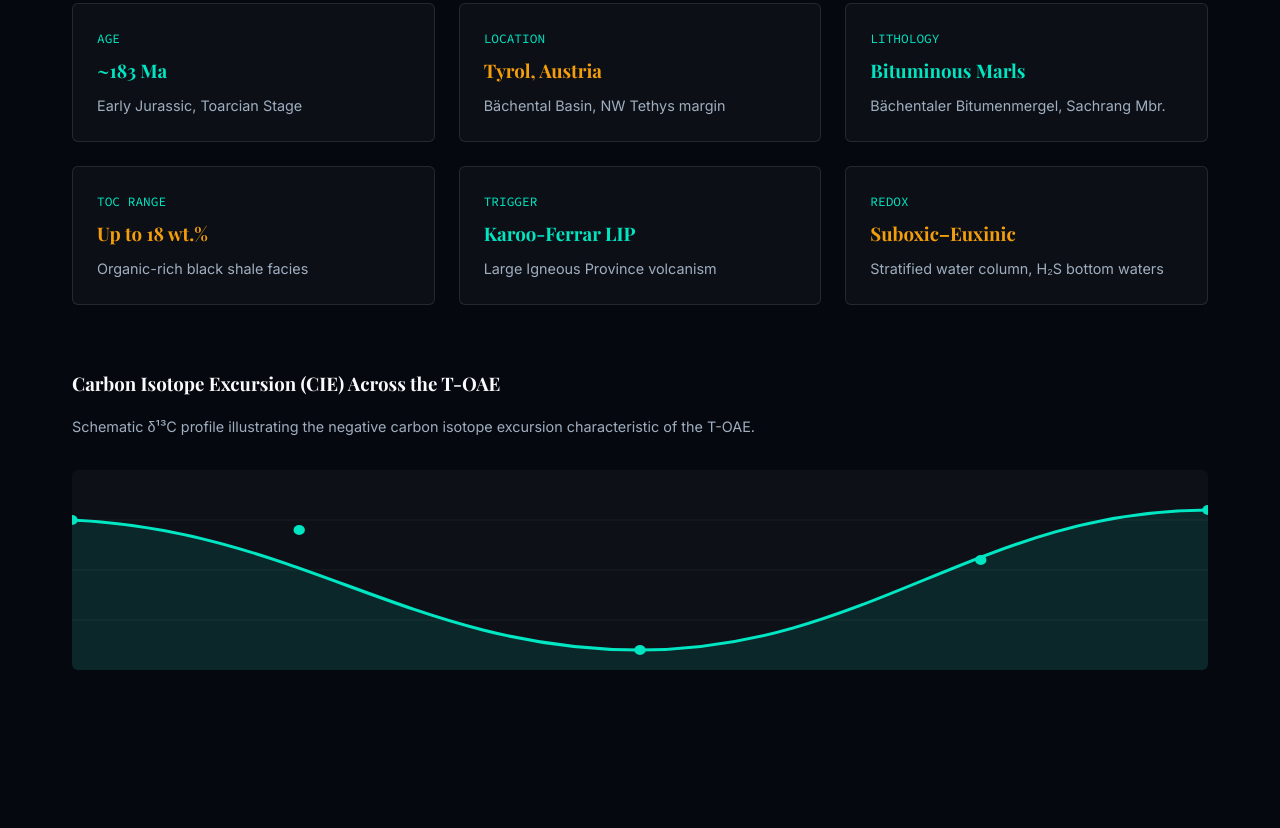
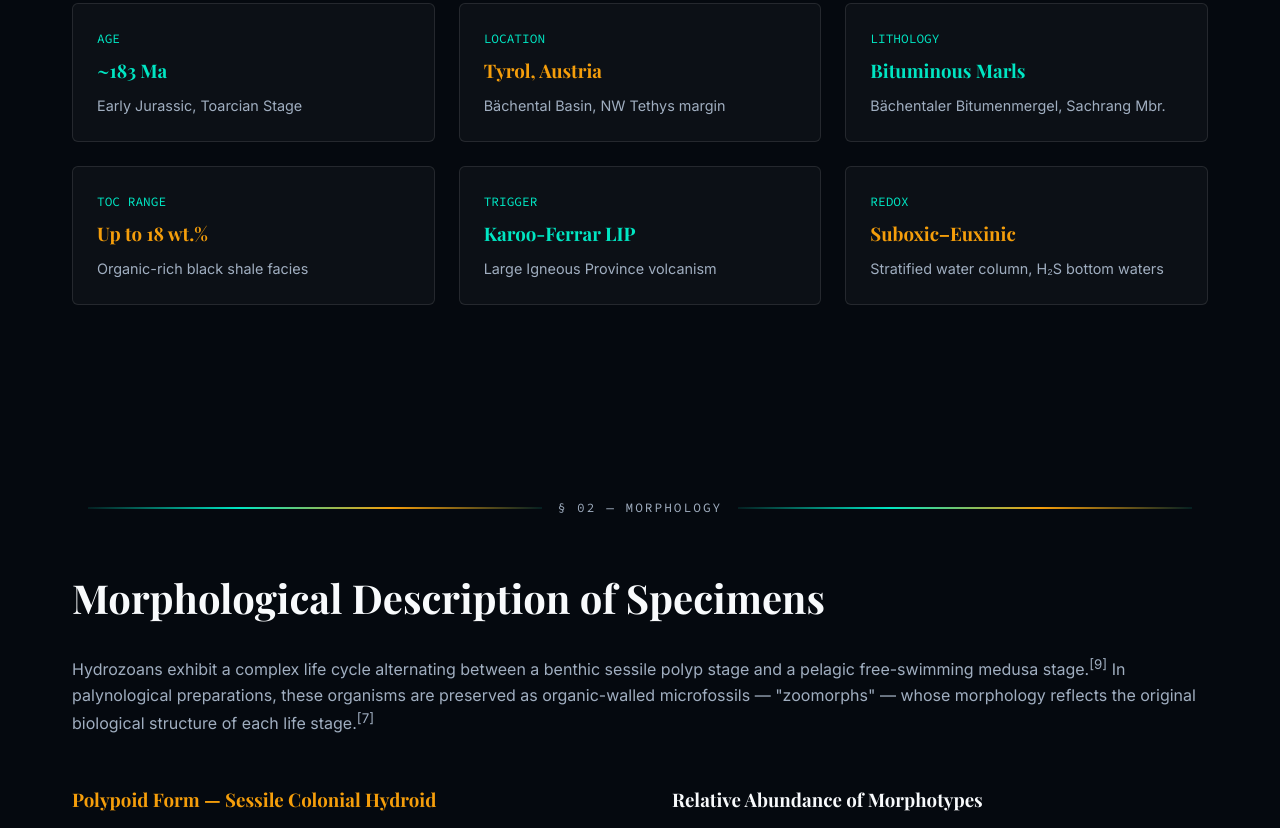
Before and after one commit to borax9/Website, a plain HTML site: page jurassic-hydrozoans.html in a window 1280 px wide. Shown: the part 1765-2593 px from the top of the page. Drawn offline with nearby package versions, Linux system fonts and the light colour scheme; a web font is replaced by a local one.

Commit message:
Update jurassic-hydrozoans.html

```diff
--- a/jurassic-hydrozoans.html
+++ b/jurassic-hydrozoans.html
@@ -103,7 +103,7 @@
 
         /* Abstract & Image Box */
         .image-card { background: #fff; color: #000; padding: 1rem; border-radius: 6px; }
-        .image-placeholder { background: #eee; height: 300px; display: flex; align-items: center; justify-content: center; font-style: italic; color: #666; margin-bottom: 1rem; border: 1px dashed #ccc;}
+        .image-card img { width: 100%; height: auto; border-radius: 4px; margin-bottom: 1rem; display: block; border: 1px solid #e2e8f0; }
         .image-card p { font-size: 0.85rem; font-family: var(--font-serif); }
         .tag-list { display: flex; gap: 0.5rem; flex-wrap: wrap; margin-top: 2rem; }
         .tag-list span { border: 1px solid var(--accent-teal); color: var(--accent-teal); padding: 0.3rem 0.8rem; font-size: 0.8rem; border-radius: 4px; }
@@ -154,9 +154,6 @@
         .ref-item { display: flex; gap: 1rem; background: var(--bg-card); padding: 1rem; margin-bottom: 0.5rem; border: 1px solid transparent; border-radius: 4px; transition: 0.3s; }
         .ref-item:hover { border-color: var(--border-color); background: var(--bg-card-hover); }
         .ref-number { color: var(--accent-teal); font-family: var(--font-mono); font-weight: 600; }
-
-        /* Line Chart Simulation */
-        .line-chart-svg { width: 100%; height: 200px; margin-top: 2rem; background: var(--bg-card); border-radius: 6px; }
 
     </style>
 </head>
@@ -217,9 +214,7 @@
                 </div>
                 <div>
                     <div class="image-card">
-                        <div class="image-placeholder">
-                            [Figure 25: Microscope images of Polypoid, Medusoid and Incertae sedis forms]
-                        </div>
+                        <img src="images/hydrozoan.jpg" alt="Microscope images of Polypoid, Medusoid and Incertae sedis forms">
                         <p><strong>Figure 25.</strong> C) Hydrozoan polypoid form. Organic-walled microfossil showing complex, branching morphology characteristic of the polyp stage. A-B) Hydrozoan medusoid forms. A) Circular to sub-circular organic remains exhibiting typical umbrella-like compression. B) Fragmentary medusoid specimen showing the membrane structure. D) Incertae sedis. Elongated, filamentous organic structure with a terminal cluster.</p>
                     </div>
                 </div>
@@ -258,24 +253,6 @@
                     <p style="font-size: 0.9rem;">Stratified water column, H₂S bottom waters</p>
                 </div>
             </div>
-
-            <h3 style="margin-top: 4rem; margin-bottom: 1rem;">Carbon Isotope Excursion (CIE) Across the T-OAE</h3>
-            <p style="font-size:0.9rem;">Schematic δ¹³C profile illustrating the negative carbon isotope excursion characteristic of the T-OAE.</p>
-            <svg class="line-chart-svg" viewBox="0 0 1000 200" preserveAspectRatio="none">
-                <!-- Grid lines -->
-                <line x1="0" y1="50" x2="1000" y2="50" stroke="rgba(255,255,255,0.05)" stroke-width="1"/>
-                <line x1="0" y1="100" x2="1000" y2="100" stroke="rgba(255,255,255,0.05)" stroke-width="1"/>
-                <line x1="0" y1="150" x2="1000" y2="150" stroke="rgba(255,255,255,0.05)" stroke-width="1"/>
-                <!-- Line -->
-                <path d="M0,50 C200,60 300,180 500,180 C700,180 800,40 1000,40" fill="none" stroke="var(--accent-teal)" stroke-width="3"/>
-                <path d="M0,50 C200,60 300,180 500,180 C700,180 800,40 1000,40 L1000,200 L0,200 Z" fill="rgba(0,230,195,0.1)" stroke="none"/>
-                <!-- Points -->
-                <circle cx="0" cy="50" r="5" fill="var(--accent-teal)"/>
-                <circle cx="200" cy="60" r="5" fill="var(--accent-teal)"/>
-                <circle cx="500" cy="180" r="5" fill="var(--accent-teal)"/>
-                <circle cx="800" cy="90" r="5" fill="var(--accent-teal)"/>
-                <circle cx="1000" cy="40" r="5" fill="var(--accent-teal)"/>
-            </svg>
         </section>
 
         <!-- MORPHOLOGY -->
```
